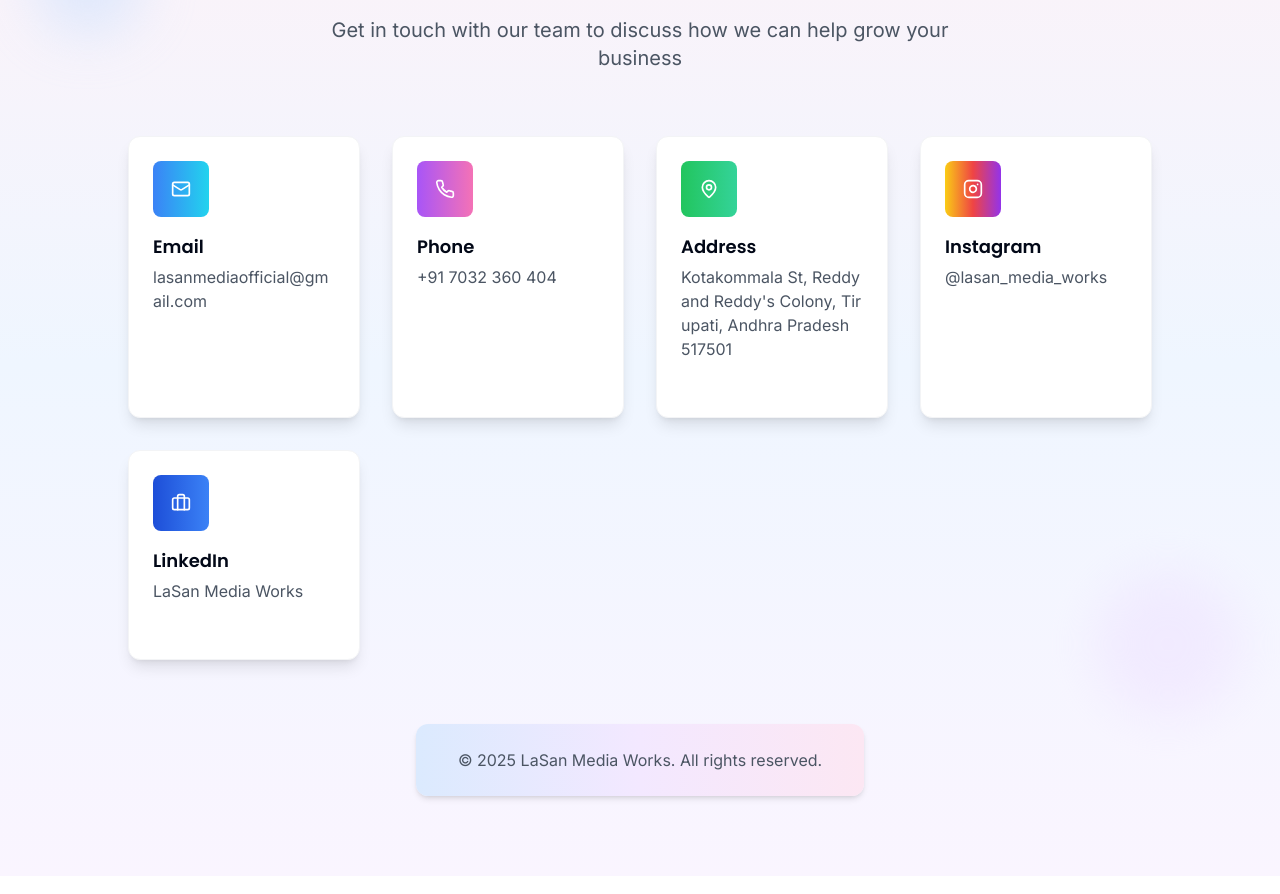
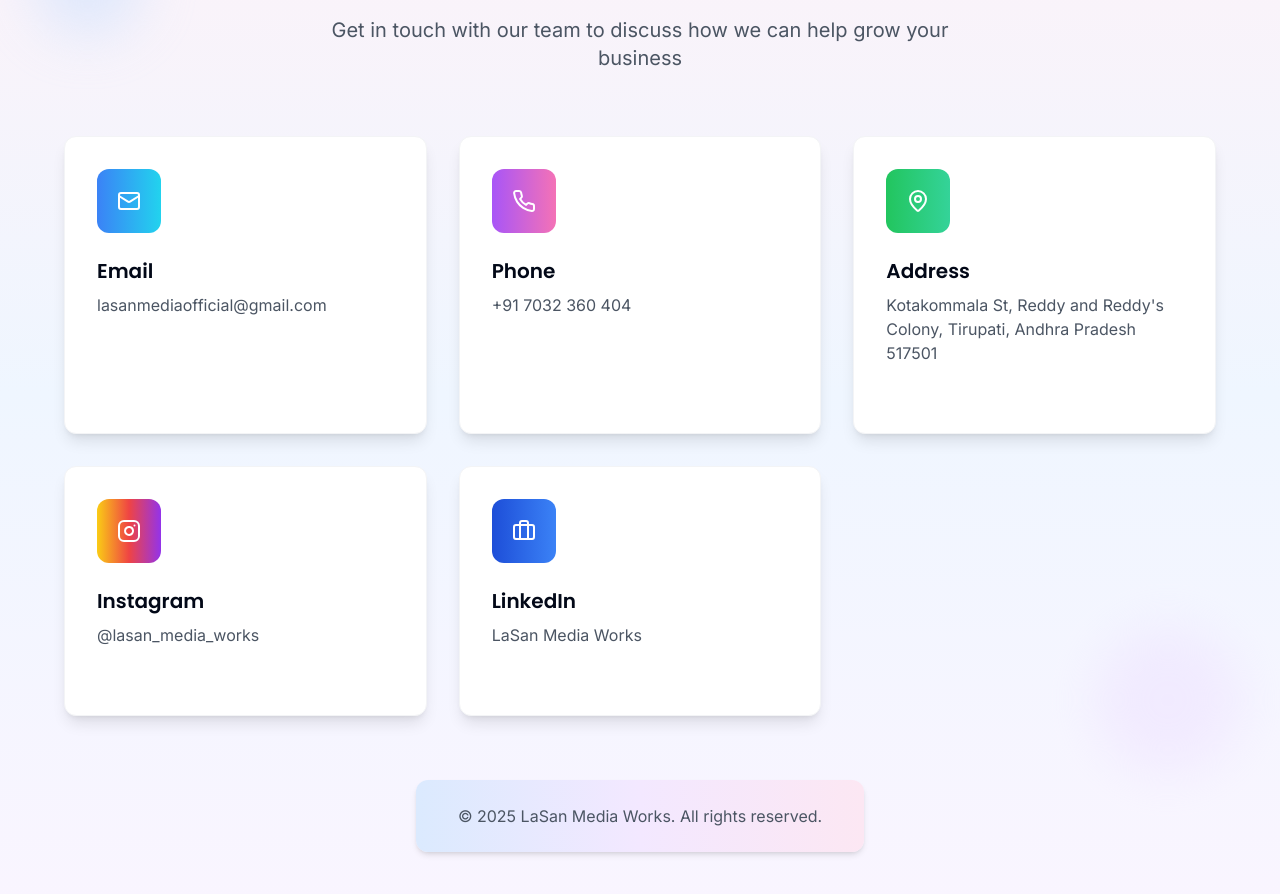
Before and after one commit to Bharathbhupathi2002/lasan-Media-Works, a React (Vite) app: page /careers in a window 1280 px wide. Shown: the part 920-1814 px from the top of the page. Built offline with nearby package versions, Linux system fonts and the light colour scheme.

Commit message:
Fix: Improve contact section card design
Improved the design of the contact section cards for better visual appeal and readability.

```diff
--- a/src/components/ContactSection.tsx
+++ b/src/components/ContactSection.tsx
@@ -8,35 +8,35 @@ const ContactSection: React.FC = () => {
 
   const contactInfo = [
     {
-      icon: <Mail className="h-5 w-5" />,
+      icon: <Mail className="h-6 w-6" />,
       title: "Email",
       value: "lasanmediaofficial@gmail.com",
       link: "mailto:lasanmediaofficial@gmail.com",
       gradientClass: "from-blue-500 to-cyan-400"
     },
     {
-      icon: <Phone className="h-5 w-5" />,
+      icon: <Phone className="h-6 w-6" />,
       title: "Phone",
       value: "+91 7032 360 404",
       link: "tel:+917032360404",
       gradientClass: "from-purple-500 to-pink-400"
     },
     {
-      icon: <MapPin className="h-5 w-5" />,
+      icon: <MapPin className="h-6 w-6" />,
       title: "Address",
       value: "Kotakommala St, Reddy and Reddy's Colony, Tirupati, Andhra Pradesh 517501",
       link: "https://maps.app.goo.gl/xVdnczt5Ucsdjkxz5",
       gradientClass: "from-green-500 to-emerald-400"
     },
     {
-      icon: <Instagram className="h-5 w-5" />,
+      icon: <Instagram className="h-6 w-6" />,
       title: "Instagram",
       value: "@lasan_media_works",
       link: "https://www.instagram.com/lasan_media_works/",
       gradientClass: "from-yellow-400 via-red-500 to-purple-600"
     },
     {
-      icon: <Briefcase className="h-5 w-5" />,
+      icon: <Briefcase className="h-6 w-6" />,
       title: "LinkedIn",
       value: "LaSan Media Works",
       link: "https://www.linkedin.com/company/lasan-media-works/?originalSubdomain=in",
@@ -61,15 +61,15 @@ const ContactSection: React.FC = () => {
           </p>
         </div>
 
-        <div className="max-w-5xl mx-auto">
-          <div className="grid grid-cols-1 md:grid-cols-2 lg:grid-cols-4 gap-8">
+        <div className="max-w-6xl mx-auto">
+          <div className="grid grid-cols-1 md:grid-cols-2 lg:grid-cols-3 gap-8">
             {contactInfo.map((item, index) => (
               <motion.a
                 key={index}
                 href={item.link}
-                target={item.title === "Instagram" || item.title === "LinkedIn" ? "_blank" : ""}
-                rel={item.title === "Instagram" || item.title === "LinkedIn" ? "noopener noreferrer" : ""}
-                className="group bg-white border border-gray-100 rounded-xl p-6 shadow-lg hover:shadow-xl transition-all duration-300"
+                target={item.title === "Instagram" || item.title === "LinkedIn" || item.title === "Address" ? "_blank" : ""}
+                rel={item.title === "Instagram" || item.title === "LinkedIn" || item.title === "Address" ? "noopener noreferrer" : ""}
+                className="group bg-white border border-gray-100 rounded-xl p-8 shadow-lg hover:shadow-xl transition-all duration-300"
                 initial={{ opacity: 0, y: 20 }}
                 animate={{ opacity: 1, y: 0 }}
                 transition={{ duration: 0.5, delay: index * 0.1 }}
@@ -77,11 +77,11 @@ const ContactSection: React.FC = () => {
                 onMouseLeave={() => setHoveredCard(null)}
                 whileHover={{ y: -8, backgroundColor: "#ffffff", boxShadow: "0 20px 25px -5px rgba(0,0,0,0.1), 0 10px 10px -5px rgba(0,0,0,0.04)" }}
               >
-                <div className={`bg-gradient-to-r ${item.gradientClass} w-14 h-14 rounded-lg flex items-center justify-center text-white mb-4 transform transition-all duration-300 group-hover:scale-110 group-hover:rotate-6`}>
+                <div className={`bg-gradient-to-r ${item.gradientClass} w-16 h-16 rounded-xl flex items-center justify-center text-white mb-6 transform transition-all duration-300 group-hover:scale-110 group-hover:rotate-6`}>
                   {item.icon}
                 </div>
-                <h3 className="text-lg font-semibold mb-1 group-hover:text-blue-600 transition-colors">{item.title}</h3>
-                <p className="text-gray-600 mb-3 break-all">{item.value}</p>
+                <h3 className="text-xl font-semibold mb-2 group-hover:text-blue-600 transition-colors">{item.title}</h3>
+                <p className="text-gray-600 mb-4 break-words">{item.value}</p>
 
                 <motion.div
                   initial={{ opacity: 0, y: 10 }}
@@ -92,7 +92,7 @@ const ContactSection: React.FC = () => {
                   transition={{ duration: 0.3 }}
                   className="text-sm text-blue-500 font-medium flex items-center"
                 >
-                  Connect <ExternalLink className="ml-1 h-3 w-3" />
+                  {item.title === "Address" ? "View on Maps" : "Connect"} <ExternalLink className="ml-1 h-4 w-4" />
                 </motion.div>
               </motion.a>
             ))}
```
